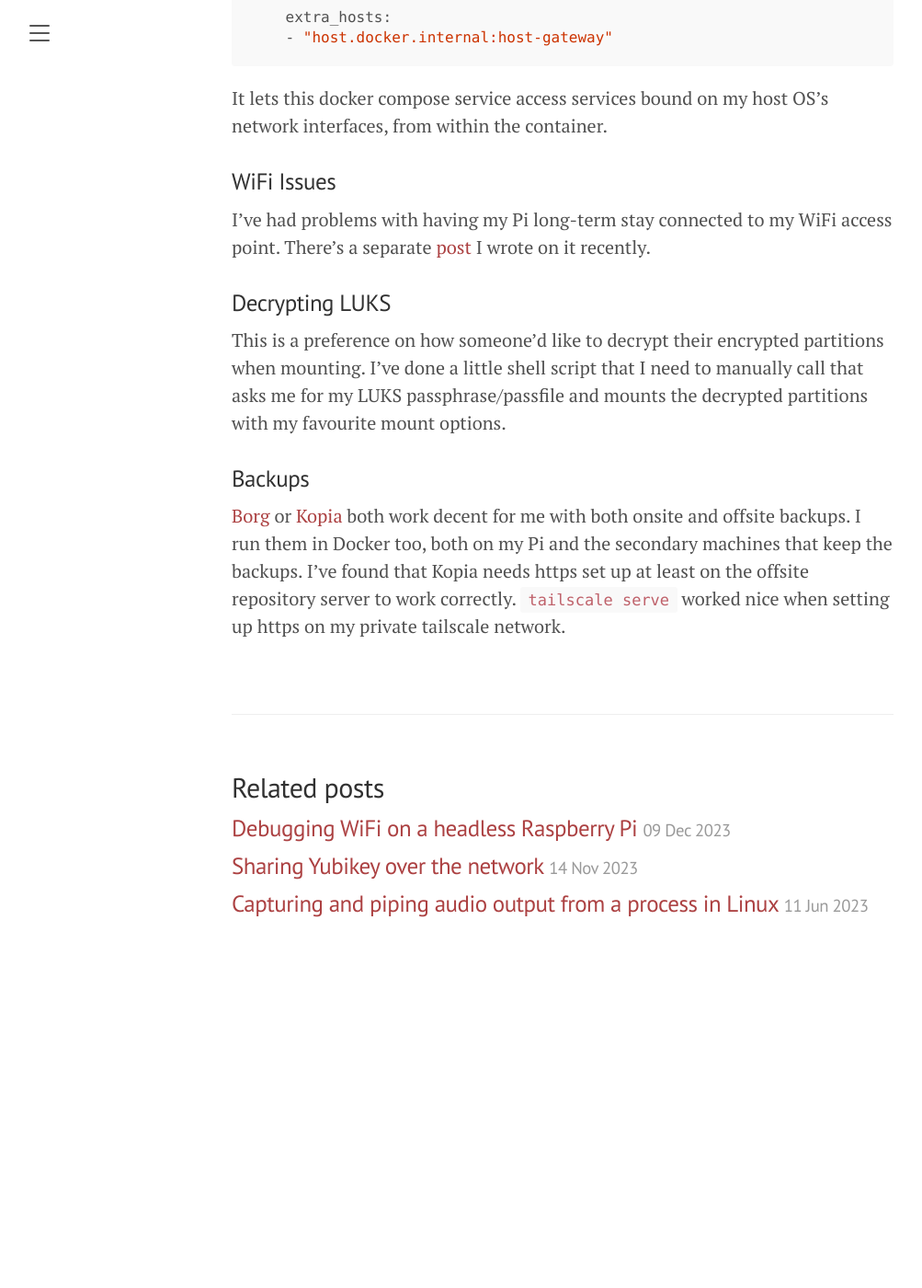
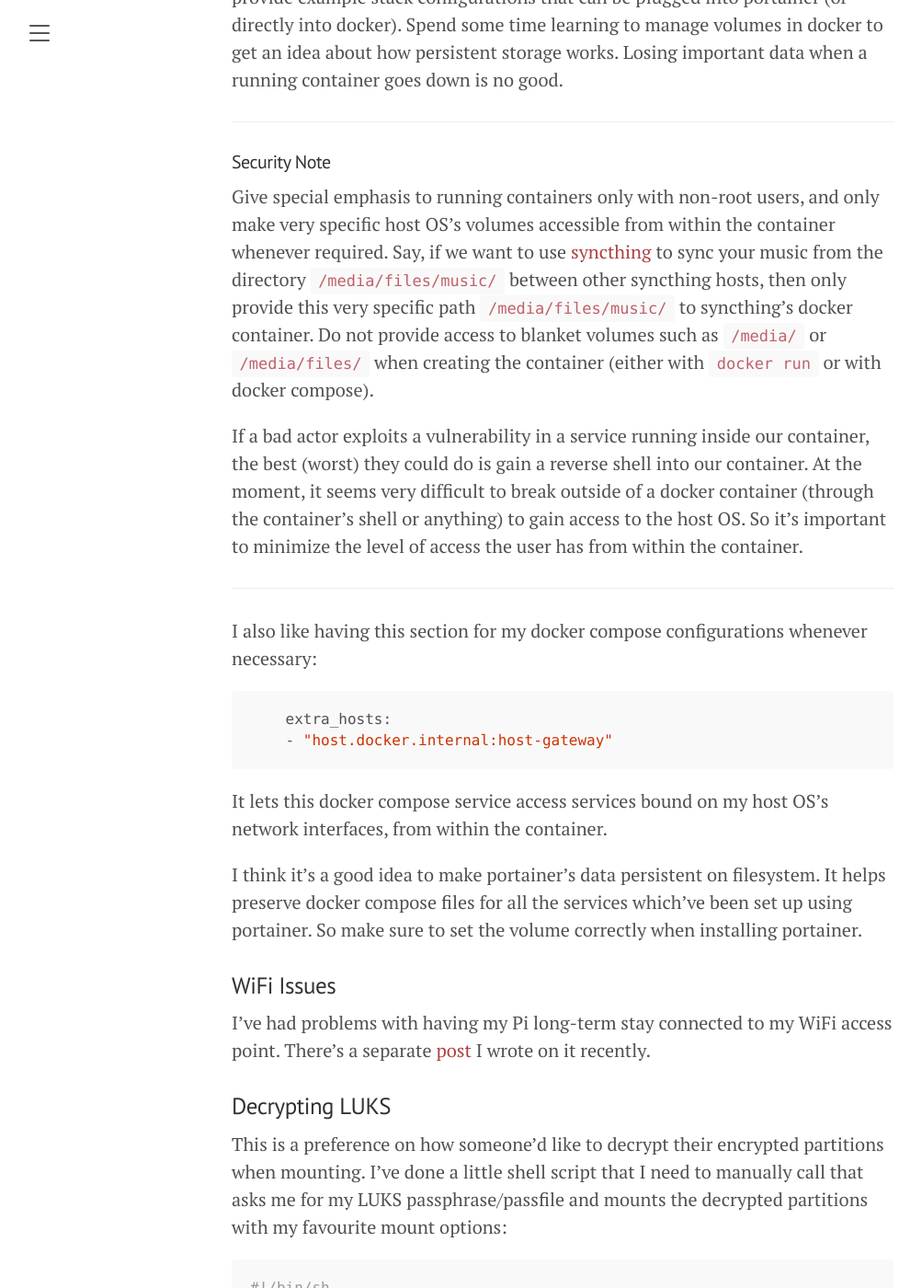
Before and after one commit to ritiek/ritiek.github.io, a Jekyll site: the page built from _posts/2023-12-26-homelabbing-on-a-raspberry-pi-4.md, in a window 1280 px wide and 1400 px high, scrolled down 6293 px. Shown: the whole window at 92% size, without its empty margins (28-1031 px from the left). Built offline with Jekyll 4.4.1, drawn with Linux system fonts in a browser that asks for light colours; nearby versions of some CDN libraries; before the commit the page ends 7301 px from its top, so only the background shows below that; some of the changed text lies outside the part shown.

Commit message:
Add more homelab learnings

````diff
--- a/_posts/2023-12-26-homelabbing-on-a-raspberry-pi-4.md
+++ b/_posts/2023-12-26-homelabbing-on-a-raspberry-pi-4.md
@@ -112,6 +112,13 @@
 $ sudo mount -o defaults,noatime,nodiscard,noautodefrag,ssd,space_cache=v2,compress-force=zstd:3 /dev/mapper/media /media
 ```
 
+It's also a good idea to make our mount point read-only when nothing's mounted to it. To do so, make sure nothing's
+mounted to our mount point and then set `+i` attribute on the mount point directory:
+```bash
+$ sudo umount /media
+$ sudo chattr +i /media
+```
+
 At the time of writing mainline kernel for RPi4 points to the `6.1.y` tree. I read around there were BTRFS
 related improvements made in the newer kernels, so I was able to update my kernel with to the `6.6.y` tree with:
 ```bash
@@ -195,6 +202,24 @@
 learning to manage volumes in docker to get an idea about how persistent storage works. Losing important
 data when a running container goes down is no good.
 
+--------------------
+
+#### Security Note
+
+Give special emphasis to running containers only with non-root users, and only
+make very specific host OS's volumes accessible from within the container whenever required. Say, if we
+want to use [syncthing](https://github.com/syncthing/syncthing) to sync your music from the directory
+`/media/files/music/` between other syncthing hosts, then only provide this very specific path
+`/media/files/music/` to syncthing's docker container. Do not provide access to blanket volumes such as
+`/media/` or `/media/files/` when creating the container (either with `docker run` or with docker compose).
+
+If a bad actor exploits a vulnerability in a service running inside our container, the best (worst) they
+could do is gain a reverse shell into our container. At the moment, it seems very difficult to break outside
+of a docker container (through the container's shell or anything) to gain access to the host OS. So it's
+important to minimize the level of access the user has from within the container.
+
+--------------------
+
 I also like having this section for my docker compose configurations whenever necessary:
 ```conf
     extra_hosts:
@@ -202,6 +227,10 @@
 ```
 It lets this docker compose service access services bound on my host OS's network interfaces, from within
 the container.
+
+I think it's a good idea to make portainer's data persistent on filesystem. It helps preserve
+docker compose files for all the services which've been set up using portainer. So make sure to set
+the volume correctly when installing portainer.
 
 ### WiFi Issues
 
@@ -213,11 +242,49 @@
 
 This is a preference on how someone'd like to decrypt their encrypted partitions when mounting.
 I've done a little shell script that I need to manually call that asks me for my LUKS passphrase/passfile
-and mounts the decrypted partitions with my favourite mount options.
+and mounts the decrypted partitions with my favourite mount options:
+```sh
+#!/bin/sh
+
+sudo cryptsetup open /dev/disk/by-uuid/4v4d4k3d-4vr4-k3d4-v444-f00b4r424242 media
+sudo mount -o defaults,noatime,nodiscard,noautodefrag,ssd,space_cache=v2,compress-force=zstd:3 /dev/mapper/media /media
+
+# Setup any private stuff now
+/media/start.sh
+```
 
 ### Backups
 
 [Borg](https://github.com/borgbackup/borg) or [Kopia](https://github.com/kopia/kopia) both work decent
-for me with both onsite and offsite backups. I run them in Docker too, both on my Pi and the secondary
-machines that keep the backups. I've found that Kopia needs https set up at least on the offsite repository
-server to work correctly. `tailscale serve` worked nice when setting up https on my private tailscale network.
+for me with both onsite and offsite backups. I've set them up through portainer as well, both on my Pi and
+the secondary machines that keep the backups. I've found that Kopia needs https set up at least on the
+offsite repository server to work correctly. `tailscale cert` worked nice when setting up https for services
+running inside my private tailscale network.
+
+I was also interested in "backing up" docker compose files for the services running on my offsite backup
+machine. I was able to get this done by setting up [syncthing](https://github.com/syncthing/syncthing)
+for my backup machine's persistent portainer data volume directory, between my main machine and my offsite
+backup machine. This keeps my offiste backup machine's docker compose files synced up with my main machine.
+
+I like to keep my personal stuff and docker specific persistent data separately. Since, for my usecases,
+docker specific data is a place of more frequent write rates when compared to my personal stuff which I
+don't mess with as frequently.
+
+This is how my directory tree looks like:
+```
+/media
+├── files
+│   ├── my-stuff
+│   ├── my-more-stuff
+│   └── offsite-docker-compose-yamls
+└── services
+    ├── immich
+    ├── pihole
+    ├── portainer
+    ├── syncthing
+    ├── tubearchivist
+    └── uptime-kuma
+```
+
+This makes setting up different backup policies for different directories a bit easier, such as I like to
+take automated backup snapshots of my docker data directory more often than the my personal stuff directory.
````
